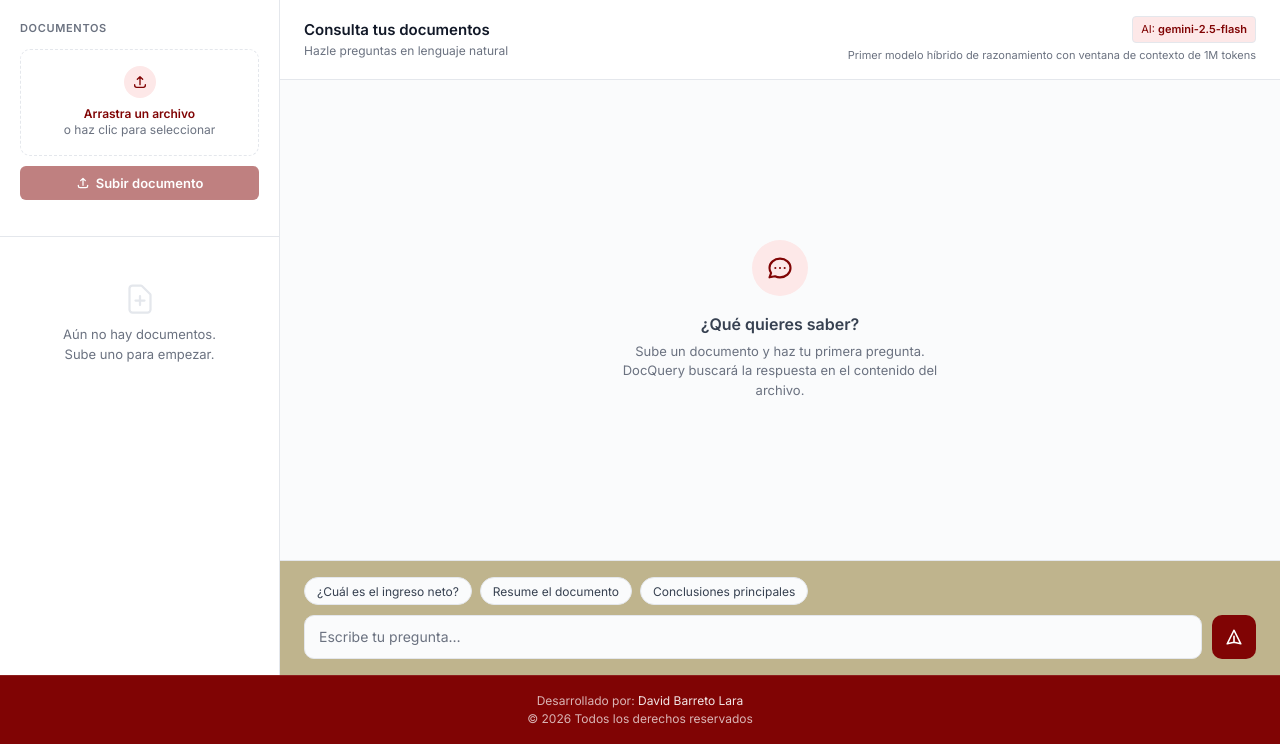
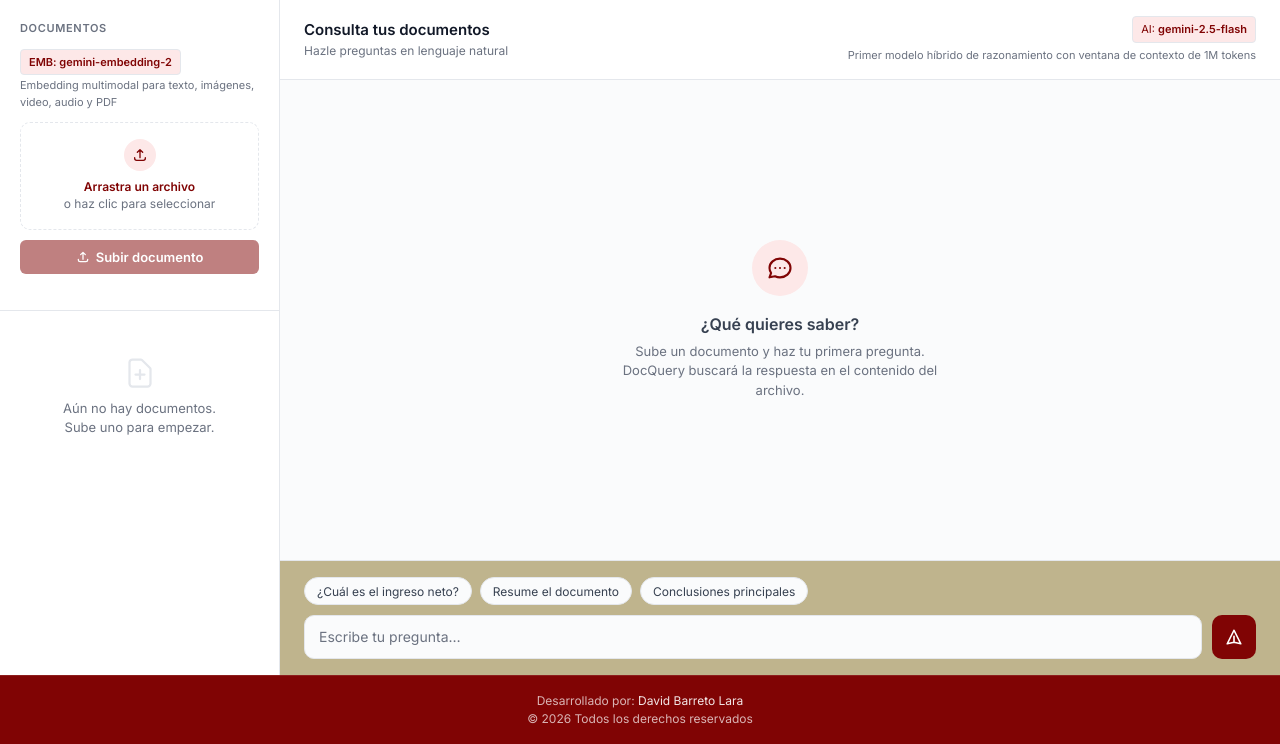
Before and after one commit to dbarretol/DocQuery-rag-application, a FastAPI app: page / in a window 1280 px wide. Shown: the part 56-800 px from the top of the page. Run offline with FastAPI, Linux system fonts and the light colour scheme.

Commit message:
feat(ui): add embedding model info display in sidebar
- Add embedding model name display in sidebar header with university red branding
- Add embedding model description display below model name with dynamic text wrapping
- Update app.js to populate sidebar embedding model info from config and models data
- Display embedding model description fetched from modelsConfig.embeddings.options
- Maintain consistent styling and spacing with existing sidebar header elements

```diff
--- a/app/templates/index.html
+++ b/app/templates/index.html
@@ -5,6 +5,13 @@
         <aside class="sidebar">
             <div class="sidebar-header">
                 <div class="sidebar-title">Documentos</div>
+
+                <!-- Embedding Model Info -->
+                <div id="sidebarEmbModelInfo" style="display: inline-block; margin-bottom: 2px; font-size: 11px; color: var(--uni-red); background: var(--uni-red-dim); padding: 4px 8px; border-radius: 4px; border: 1px solid var(--border);">
+                    <div style="font-weight: 600;">EMB: <span id="sidebarEmbModel">...</span></div>
+                </div>
+                <div id="sidebarEmbModelDesc" style="margin-bottom: 12px; font-size: 11px; color: var(--text-lo); white-space: normal; word-wrap: break-word;"></div>
+
 
                 <!-- Upload zone -->
                 <div class="upload-zone" id="uploadZone">
--- a/app/templates/static/app.js
+++ b/app/templates/static/app.js
@@ -64,14 +64,25 @@ document.addEventListener('DOMContentLoaded', () => {
         currentGenModel.textContent = config.generation_model;
         currentEmbModel.textContent = config.embedding_model;
 
+        // Header
         const headerGenModel = document.getElementById('headerGenModel');
         const headerModelDesc = document.getElementById('headerModelDesc');
         if (headerGenModel) headerGenModel.textContent = config.generation_model;
 
-        // Find and display description
         if (headerModelDesc && modelsConfig.generation && modelsConfig.generation.options) {
             const modelOpt = modelsConfig.generation.options.find(o => o.name === config.generation_model);
             headerModelDesc.textContent = modelOpt ? modelOpt.description : '';
+        }
+
+        // Sidebar Embeddings
+        const sidebarEmbModel = document.getElementById('sidebarEmbModel');
+        const sidebarEmbModelDesc = document.getElementById('sidebarEmbModelDesc');
+
+        if (sidebarEmbModel) sidebarEmbModel.textContent = config.embedding_model;
+
+        if (sidebarEmbModelDesc && modelsConfig.embeddings && modelsConfig.embeddings.options) {
+            const embOpt = modelsConfig.embeddings.options.find(o => o.name === config.embedding_model);
+            sidebarEmbModelDesc.textContent = embOpt ? embOpt.description : '';
         }
 
         // Update selects if they were changed elsewhere
```
